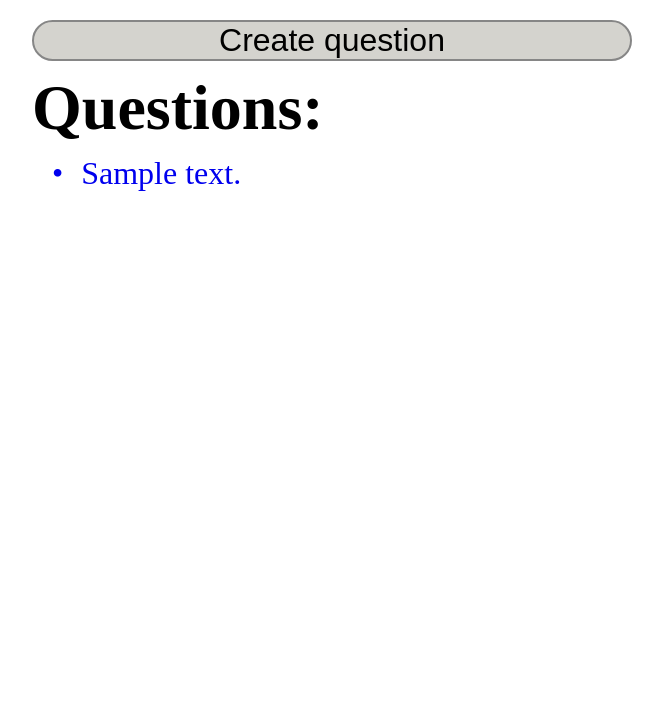
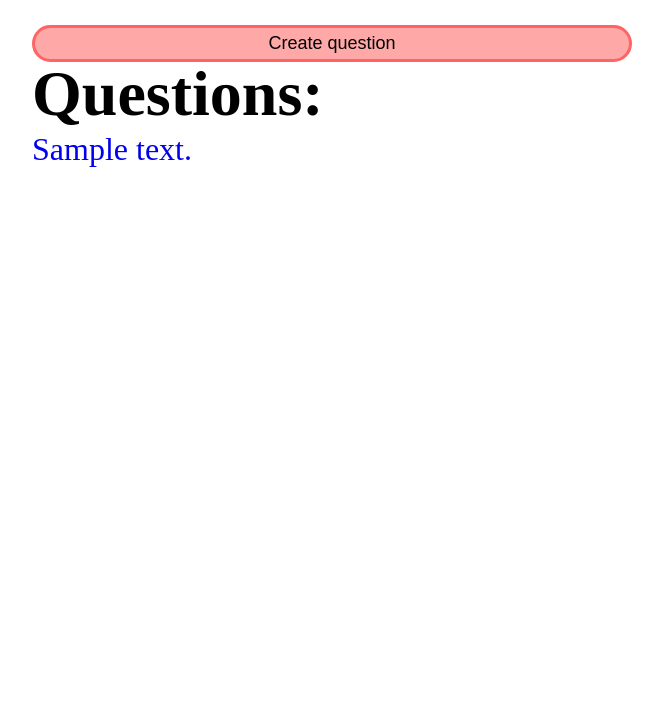
Before and after one commit to Kotoninja/Pet-polls-site, a Django app: page /polls/ in a window 1280 px wide. Shown: the part 85-800 px from the top of the page, without its empty margins (308-971 px from the left). Run offline with Django 5.2, Linux system fonts and the light colour scheme; a user stored in the database is signed in; tables that the repository leaves empty hold one stand-in row (values such as "Sample post").

Commit message:
home front update

```diff
--- a/polls/static/polls/css/home_style.css
+++ b/polls/static/polls/css/base.css
@@ -56,7 +56,7 @@ main {
     justify-content: center;
 }
 
-.polls {
+.field {
     position: relative;
     display: flex;
     flex-direction: column;
@@ -64,32 +64,3 @@ main {
     padding: 20px;
     font-size: 2em;
 }
-
-.polls .create-question button {
-    cursor: pointer;
-    width: 100%;
-    height: 100%;
-    font-size: 1em;
-    border-radius: 25px;
-    border: 2px solid var(--border-create-question-button-color);
-    background-color: var(--primary-create-question-button-color);
-}
-
-.polls .create-question button:hover {
-    border-color: var(--border-create-question-button-hover-color);
-    background-color: var(--primary-create-question-button-hover-color);
-}
-
-.polls h1 {
-    margin: 10px 0;
-}
-
-.polls a.question-title {
-    margin: 0 20px;
-}
-
-.polls a.question-title::before {
-    content: "•";
-    margin-right: 10px;
-    display: inline-block;
-}
--- /dev/null
+++ b/polls/templates/base.html
@@ -0,0 +1,34 @@
+<!DOCTYPE html>
+<html lang="en">
+
+<head>
+    {% load static %}
+    <meta charset="UTF-8" />
+    <meta name="viewport" content="width=device-width, initial-scale=1.0" />
+    <link rel="stylesheet" href='{% static "polls/css/base.css" %}' />
+    <link rel="stylesheet" href='{% static "polls/css/home_style.css" %}' />
+    <link rel="stylesheet" href='{% static "polls/css/question_style.css" %}' />
+    <link rel="stylesheet" href='{% static "polls/css/constants.css" %}' />
+    <title>{% block title %} Base Html {% endblock title %}</title>
+</head>
+
+<body>
+    <nav>
+        <div class="button-nav">
+            <a class="home" href='{% url "polls:home" %}'>Home</a>
+            {% if user.is_authenticated%}
+            <a href='{% url "users:profile" request.user.username %}' class="user-profile">{{request.user.username}}</a>
+            {% else %}
+            <a href='{% url "users:login" %}' class="user-profile">Login</a>
+            {% endif %}
+        </div>
+        <hr />
+    </nav>
+    <main>
+        <div class="field">
+            {% block content %}{% endblock content %}
+        </div>
+    </main>
+</body>
+
+</html>
--- a/polls/templates/polls/home_page.html
+++ b/polls/templates/polls/home_page.html
@@ -1,4 +1,22 @@
-<!DOCTYPE html>
+{% extends "base.html" %}
+{% load static %}
+
+{% block title %} Home {% endblock title %}
+
+{% block content %}
+      {% if user.is_authenticated %}
+      <a class="create-question" href='{% url "polls:create_question" %}'><button>Create question</button></a>
+      {% endif %}
+      <h1>Questions:</h1>
+      {% for question in all_quetions %}
+      <a class="question-title" href='{% url "polls:question" question.pk  %}'>
+        {{question.question_text}}
+      </a>
+      {% endfor %}
+{% endblock  %}
+
+
+{% comment %} <!DOCTYPE html>
 <html lang="en">
 
 <head>
@@ -37,4 +55,4 @@
   </main>
 </body>
 
-</html>
+</html> {% endcomment %}
--- a/polls/urls.py
+++ b/polls/urls.py
@@ -7,5 +7,6 @@ app_name = "polls"
 urlpatterns = [
     path("", views.home, name="home"),
     path("question/<int:question_id>", views.question_page, name="question"),
-    path("create-question", views.create_question,name = 'create_question')
+    path("create-question", views.create_question,name = 'create_question'),
+    path("base",views.base, name = 'base')
 ]
--- a/polls/views.py
+++ b/polls/views.py
@@ -15,6 +15,10 @@ from .models import Question
 from users.models import UserInfo
 
 
+def base(request):
+    # TODO delete this view
+    return render(request,"base.html")
+
 def home(request):
     """
     TODO Add search field (until the 11th Jul)
@@ -25,6 +29,7 @@ def home(request):
 
 
 def question_page(request, question_id):
+    #FIXME fix html and css
     context = {}
 
     question = get_object_or_404(Question, pk=question_id)
```
Also changed, not shown: polls/templates/polls/question_page.html (+76 -4 lines).
